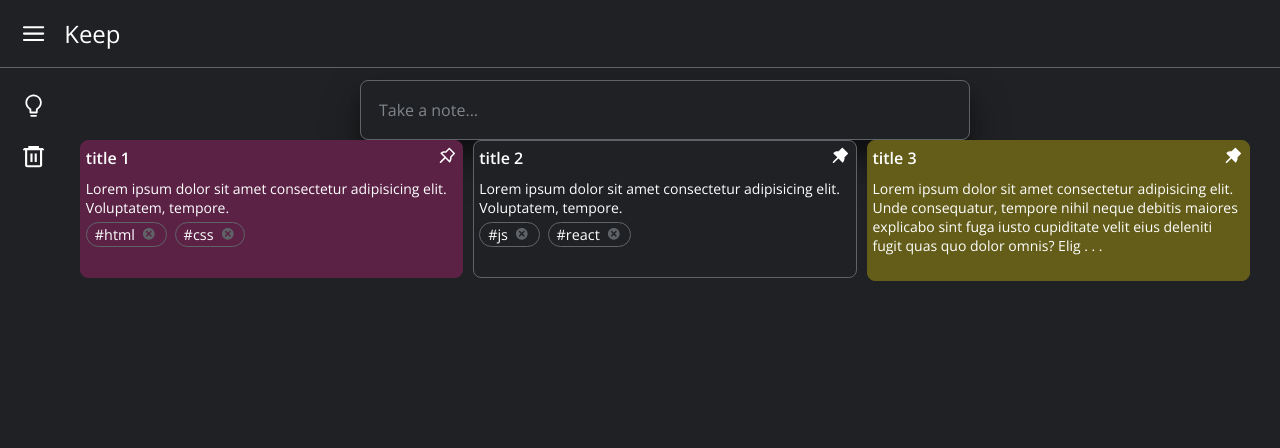
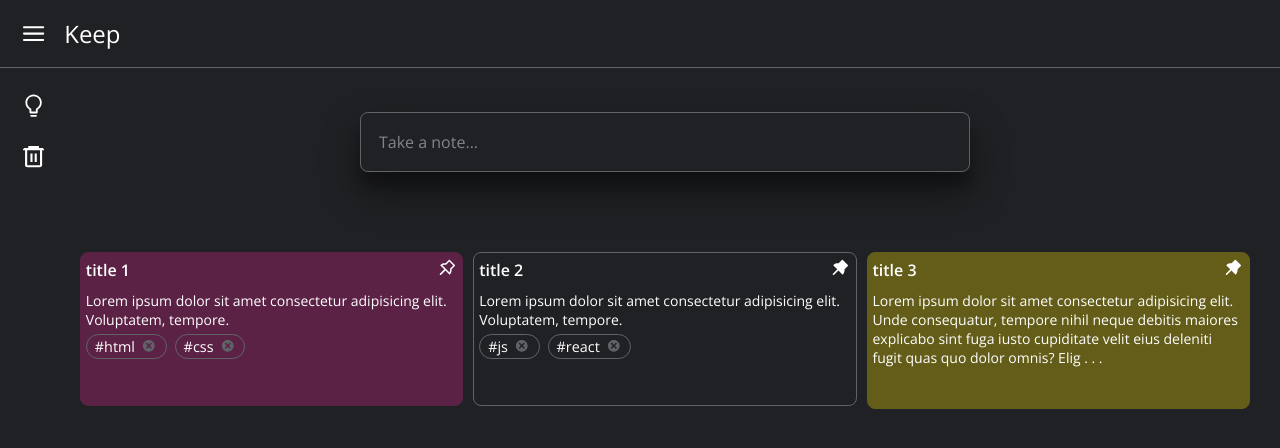
Before and after one commit to OmkarArora/gkeep-notes, a React (Create React App) app: page / in a window 1280 px wide. Shown: the top 448 px of the page. Built offline with nearby package versions, Linux system fonts and the light colour scheme.

Commit message:
style: card margins

```diff
--- a/src/App.css
+++ b/src/App.css
@@ -9,6 +9,8 @@
   padding-right: 30px;
   /* display: flex;
   justify-content: center; */
+
+  height: 90vh;
 }
 
 .icon {
--- a/src/components/NotesSection/NotesDisplay/notesDisplay.css
+++ b/src/components/NotesSection/NotesDisplay/notesDisplay.css
@@ -40,6 +40,7 @@
 .container-display-topRow .container-pin {
   font-size: 1.3rem;
   cursor: pointer;
+  align-self: flex-start;
 }
 
 .display-title {
--- a/src/components/NotesSection/NotesMenu/notesMenu.css
+++ b/src/components/NotesSection/NotesMenu/notesMenu.css
@@ -4,6 +4,7 @@
   gap: 8px;
   font-size: 1rem;
   width: 100%;
+  margin-top: 1rem;
 }
 
 .container-notesMenu .container-left {
--- a/src/components/NotesSection/notesSection.css
+++ b/src/components/NotesSection/notesSection.css
@@ -6,4 +6,7 @@
 .section-notes .section-input {
   display: flex;
   justify-content: center;
+
+  margin-bottom: 5rem;
+  margin-top: 2rem;
 }
```
